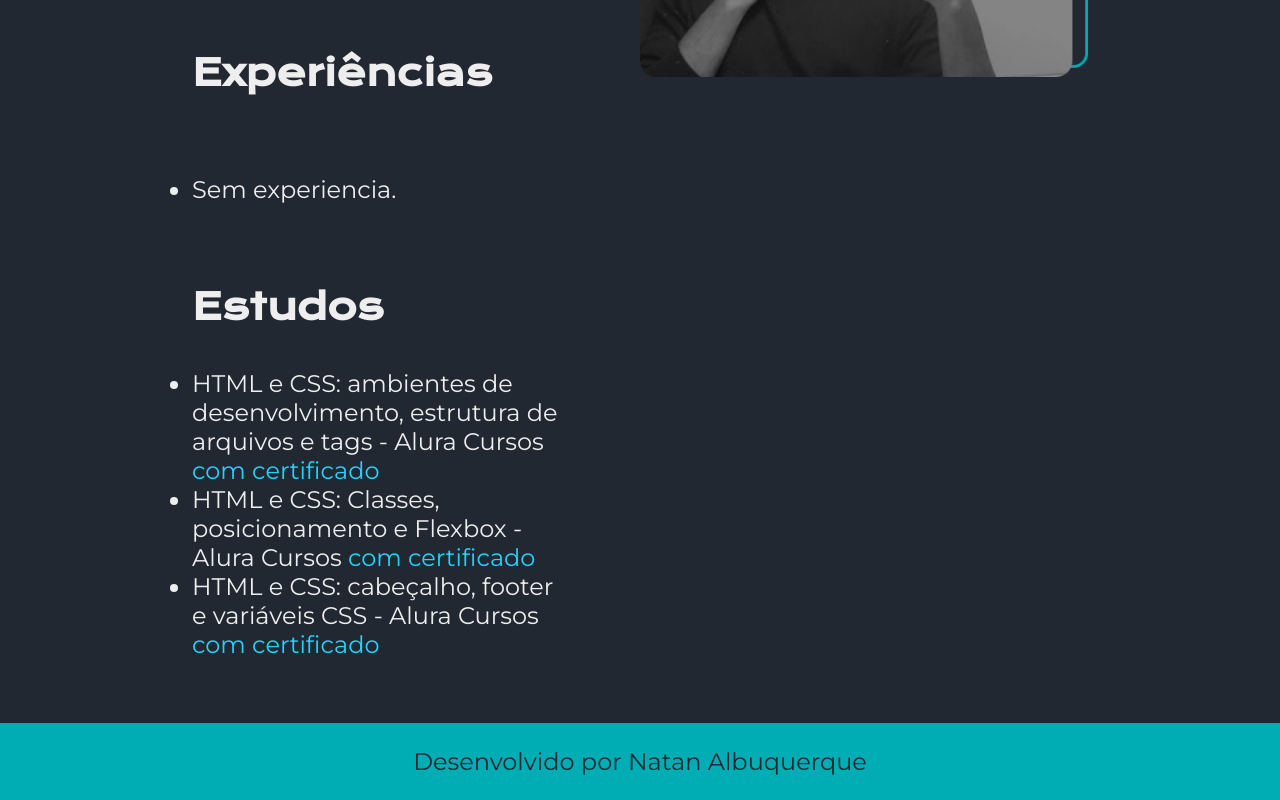
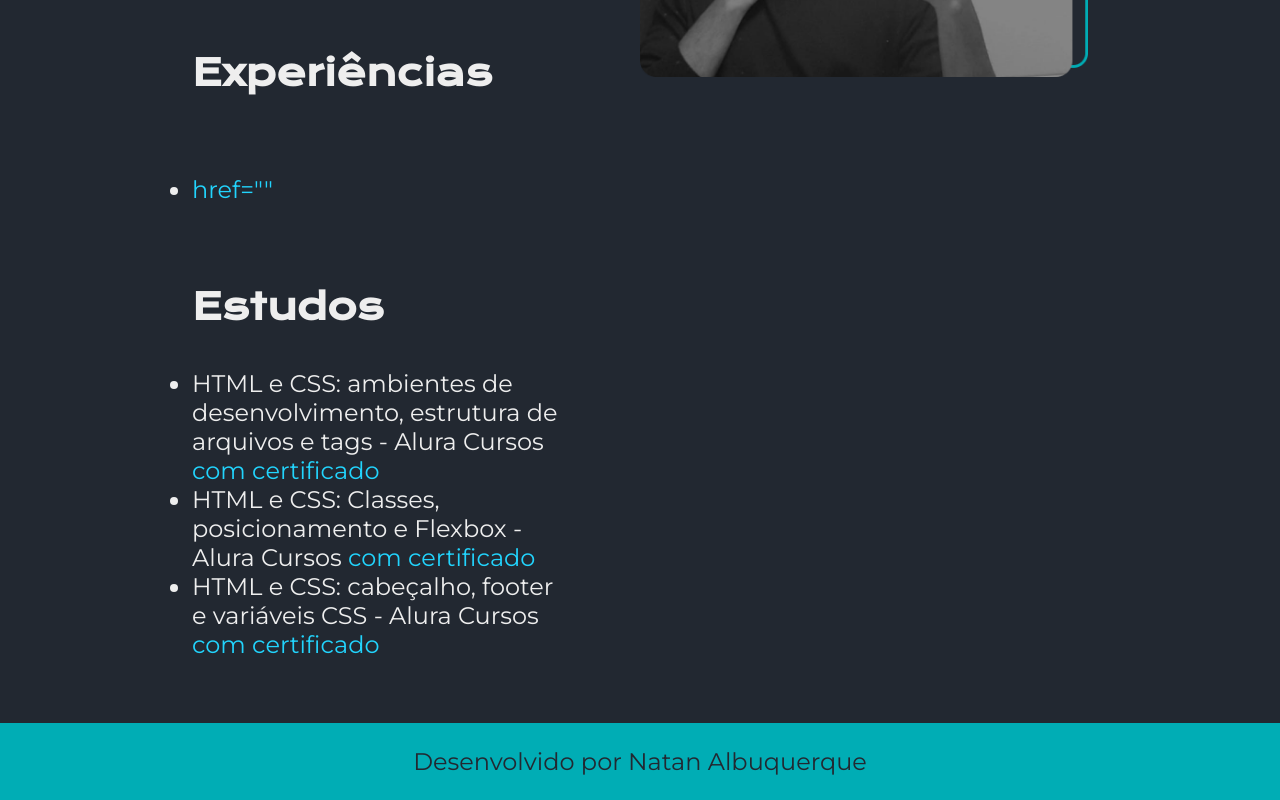
Before and after one commit to Natan12A/portifolio, a plain HTML site: page curriculo.html in a window 1280 px wide. Shown: the part 1115-1915 px from the top of the page. Drawn offline with nearby package versions, Linux system fonts and the light colour scheme.

Commit message:
Update curriculo.html

```diff
--- a/curriculo.html
+++ b/curriculo.html
@@ -38,7 +38,7 @@
             <h2 class="apresentacao__conteudo__titulo">Experiências</h2>
             <p class="apresentacao__conteudo__texto">
             <ul class="apresentacao__conteudo__texto">
-                <li> Sem experiencia. </li>
+                <li> <a> href=""</a> </li>
 
             </ul>
             </p>
```
